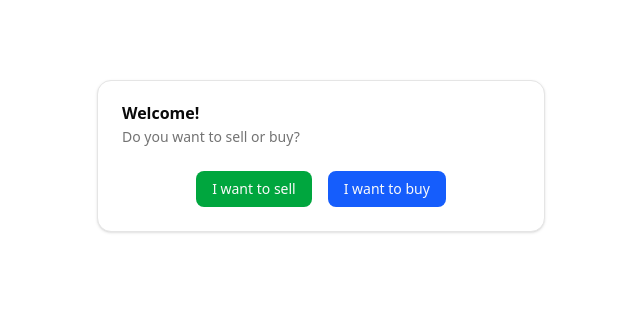
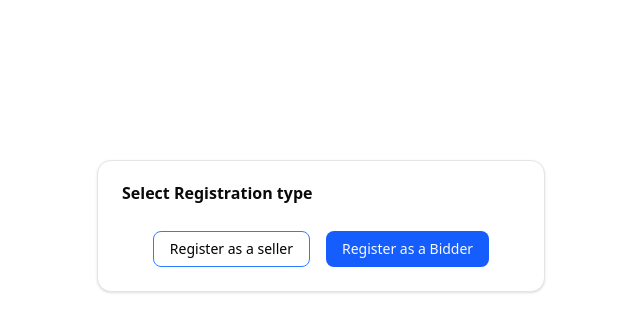
Before and after one commit to IT21831386/ikmangems.lk, a React (Vite) app in the folder client/: page /signup in a window 1280 px wide. Shown: the top 332 px of the page, without its empty margins (319-959 px from the left). Built offline with nearby package versions, Linux system fonts and the light colour scheme.

Commit message:
update sigh up button

```diff
--- a/client/src/pages/auth/ForgotPassword.jsx
+++ b/client/src/pages/auth/ForgotPassword.jsx
@@ -13,7 +13,7 @@ import { Label } from "@/components/ui/label";
 import { Button } from "@/components/ui/button";
 
 export default function ForgotPasswordFlow() {
-  const [step, setStep] = useState(1); // 1: email, 2: OTP, 3: reset password
+  const [step, setStep] = useState(1);
   const [email, setEmail] = useState("");
   const [otp, setOtp] = useState("");
   const [newPassword, setNewPassword] = useState("");
--- a/client/src/pages/auth/Signup.jsx
+++ b/client/src/pages/auth/Signup.jsx
@@ -20,23 +20,23 @@ import { Label } from "@/components/ui/label";
 // Step 1: Ask question
 function RoleSelector({ onSelectRole }) {
   return (
-    <Card className="w-full max-w-md mx-auto mt-20">
+    <Card className="w-full max-w-md mx-auto mt-40">
       <CardHeader>
-        <CardTitle>Welcome!</CardTitle>
-        <CardDescription>Do you want to sell or buy?</CardDescription>
+        <CardTitle>Select Registration type</CardTitle>
+        <CardDescription></CardDescription>
       </CardHeader>
       <CardContent className="flex gap-4 justify-center">
         <Button
           onClick={() => onSelectRole("seller")}
-          className="bg-green-600 hover:bg-green-800"
+          className="bg-transparent border text-black hover:text-white border-blue-500 hover:bg-blue-800"
         >
-          I want to sell
+          Register as a seller
         </Button>
         <Button
           onClick={() => onSelectRole("user")}
           className="bg-blue-600 hover:bg-blue-800"
         >
-          I want to buy
+          Register as a Bidder
         </Button>
       </CardContent>
     </Card>
```
